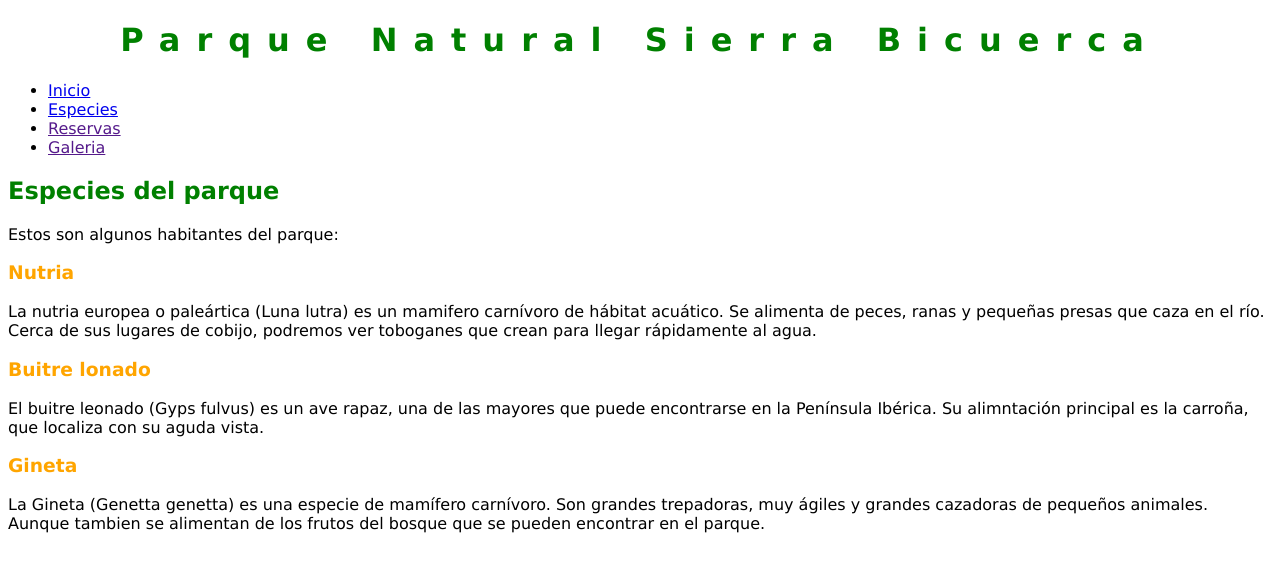
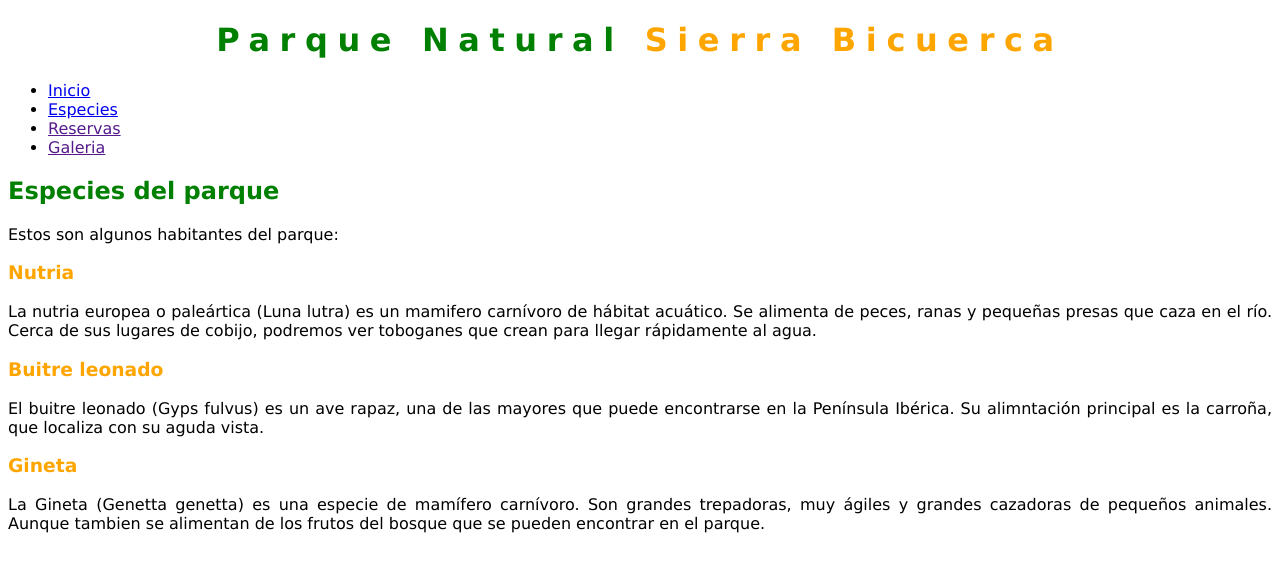
Before and after one commit to rgolfe81/rgs-geekshubs-fsd-val-html-css-17012023-ejercicio6, a plain HTML site: page pages/especies.html in a window 1280 px wide. Drawn offline with Linux system fonts and the light colour scheme.

Commit message:
Division de los html en header, aside y section

```diff
--- a/css/estilo.css
+++ b/css/estilo.css
@@ -2,7 +2,7 @@ body{
     font-family: 'Lucida Sans Unicode';
 }
 h1{
-    letter-spacing: 0.5em;
+    letter-spacing: 0.3em;
     text-align: center;
     color: green;
 }
@@ -15,3 +15,6 @@ h3{
 span{
     color: orange;
 }
+p{
+    text-align: justify;
+}
--- a/pages/especies.html
+++ b/pages/especies.html
@@ -8,20 +8,26 @@
     <link rel="stylesheet" href="../css/estilo.css">
 </head>
 <body>
-    <h1>Parque Natural Sierra Bicuerca</h1>
+    <header>
+        <h1>Parque Natural <span>Sierra Bicuerca</span></h1>
+    </header>
+    <aside>
         <ul>
             <li><a href="../index.html">Inicio</a></li>
             <li><a href="especies.html">Especies</a></li>
             <li><a href="">Reservas</a></li>
             <li><a href="">Galeria</a></li>
         </ul>
+    </aside>
+    <section>
         <h2>Especies del parque</h2>
         <p>Estos son algunos habitantes del parque:</p>
         <h3>Nutria</h3>
         <p>La nutria europea o paleártica (Luna lutra) es un mamifero carnívoro de hábitat acuático. Se alimenta de peces, ranas y pequeñas presas que caza en el río. Cerca de sus lugares de cobijo, podremos ver toboganes que crean para llegar rápidamente al agua.</p>
-    <h3>Buitre lonado</h3>
+        <h3>Buitre leonado</h3>
         <p>El buitre leonado (Gyps fulvus) es un ave rapaz, una de las mayores que puede encontrarse en la Península Ibérica. Su alimntación principal es la carroña, que localiza con su aguda vista.</p>
         <h3>Gineta</h3>
         <p>La Gineta (Genetta genetta) es una especie de mamífero carnívoro. Son grandes trepadoras, muy ágiles y grandes cazadoras de pequeños animales. Aunque tambien se alimentan de los frutos del bosque que se pueden encontrar en el parque.</p>
+    </section>
 </body>
 </html>
```
Also changed, not shown: index.html (+6 -0 lines), imagenes/panoramica.jpg (added). Lines whose indentation alone changed are shown as unchanged.
